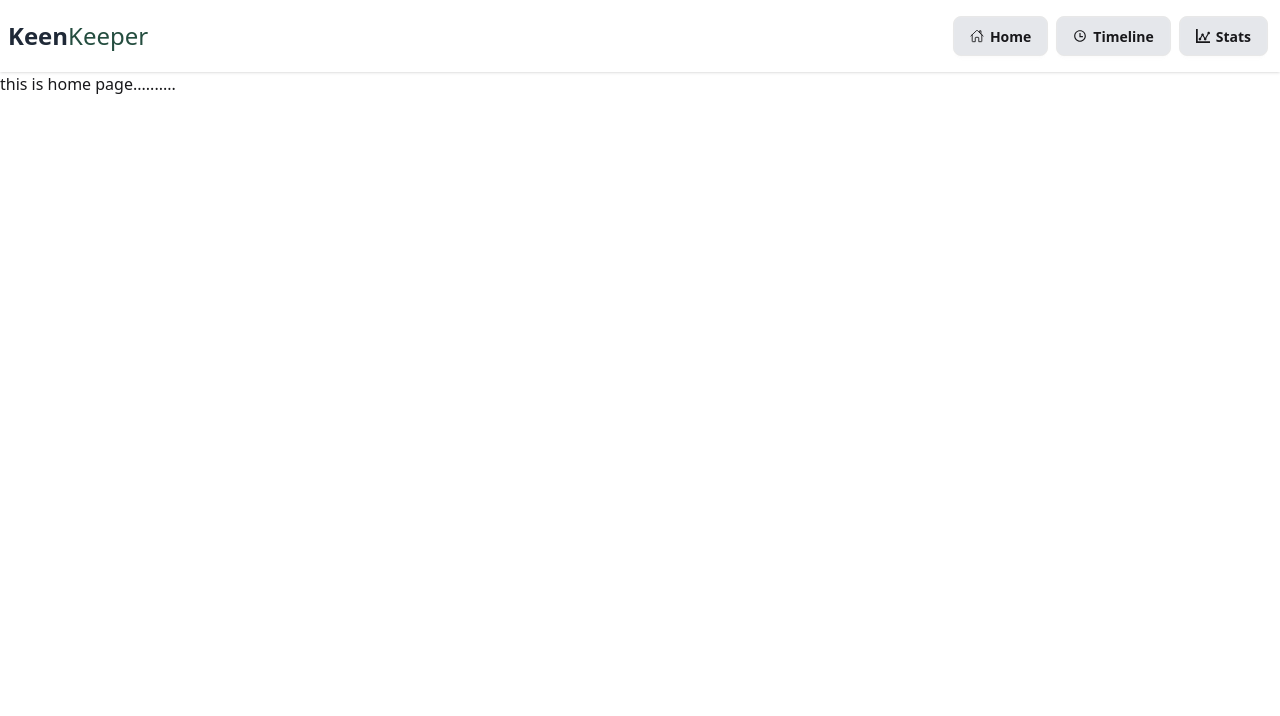
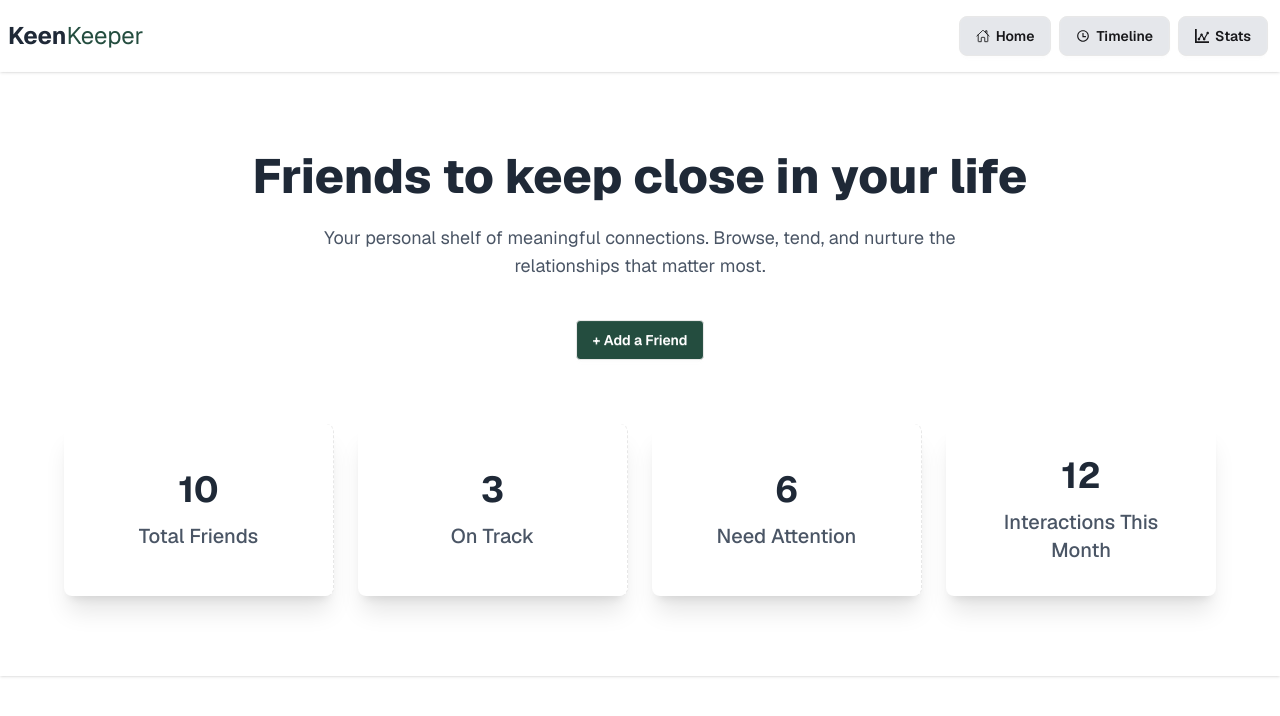
Before and after one commit to Md-Nur-A-Alam/Hero-B13-A07-keen_keeper, a Next.js app: page /home in a window 1280 px wide. Shown: the top 716 px of the page. Built offline with nearby package versions, Linux system fonts and the light colour scheme.

Commit message:
hero or banner section added

```diff
--- a/src/app/home/page.jsx
+++ b/src/app/home/page.jsx
@@ -1,9 +1,46 @@
-import React from 'react';
+
+const dashboardData = {
+  totalFriends: 10,
+  onTrack: 3,
+  needAttention: 6,
+  interactionsThisMonth: 12,
+};
 
 const HomePage = () => {
     return (
-        <div>
-            this is home page..........
+        <div className="py-20 px-4 md:px-0 shadow-sm">
+            <div className="container mx-auto text-center">
+                <h1 className="text-5xl font-extrabold text-[#1F2937] mb-6">
+                    Friends to keep close in your life
+                </h1>
+                <p className="text-lg text-gray-600 max-w-2xl mx-auto mb-10">
+                    Your personal shelf of meaningful connections. Browse, tend, and nurture the relationships that matter most.
+                </p>
+                <button className="btn bg-[#244D3F] btn-md mb-16 gap-2 text-white transition duration-300 hover:scale-110 text-thin">
+                    + Add a Friend
+                </button>
+                <div className="grid grid-cols-1 md:grid-cols-2 lg:grid-cols-4 gap-6 px-4 md:px-10 lg:px-16">
+                    <div className="stat bg-base-100 shadow-xl rounded-box p-8 flex flex-col items-center justify-center text-center transition duration-300 hover:scale-110">
+                        <div className="text-4xl text-[#1F2937] font-bold">{dashboardData.totalFriends}</div>
+                        <div className="text-xl text-gray-600 mt-3 font-medium">Total Friends</div>
+                    </div>
+
+                    <div className="stat bg-base-100 shadow-xl rounded-box p-8 flex flex-col items-center justify-center text-center transition duration-300 hover:scale-110">
+                        <div className="text-4xl text-[#1F2937] font-bold">{dashboardData.onTrack}</div>
+                        <div className="text-xl text-gray-600 mt-3 font-medium">On Track</div>
+                    </div>
+
+                    <div className="stat bg-base-100 shadow-xl rounded-box p-8 flex flex-col items-center justify-center text-center transition duration-300 hover:scale-110">
+                        <div className="text-4xl text-[#1F2937] font-bold">{dashboardData.needAttention}</div>
+                        <div className="text-xl text-gray-600 mt-3 font-medium">Need Attention</div>
+                    </div>
+
+                    <div className="stat bg-base-100 shadow-xl rounded-box p-8 flex flex-col items-center justify-center text-center transition duration-300 hover:scale-110">
+                        <div className="text-4xl text-[#1F2937] font-bold">{dashboardData.interactionsThisMonth}</div>
+                        <div className="text-xl text-gray-600 mt-3 font-medium">Interactions This Month</div>
+                    </div>
+                </div>
+            </div>
         </div>
     );
 };
--- a/src/app/layout.js
+++ b/src/app/layout.js
@@ -1,16 +1,10 @@
-import { Geist, Geist_Mono } from "next/font/google";
+import { Geist } from 'next/font/google'
 import "./globals.css";
 import Navbar from "@/components/Navbar/Navbar";
 
-const geistSans = Geist({
-  variable: "--font-geist-sans",
-  subsets: ["latin"],
-});
-
-const geistMono = Geist_Mono({
-  variable: "--font-geist-mono",
-  subsets: ["latin"],
-});
+const geist = Geist({
+  subsets: ['latin'],
+})
 
 export const metadata = {
   title: "KeenKeeper",
@@ -21,7 +15,7 @@ export default function RootLayout({ children }) {
   return (
     <html
       lang="en"
-      className={`${geistSans.variable} ${geistMono.variable} h-full antialiased`}
+      className={`${geist.className} h-full antialiased`}
       data-theme="light"
     >
       <body>
--- a/src/app/page.js
+++ b/src/app/page.js
@@ -1,10 +1,11 @@
 import Image from "next/image";
 import { DiVim } from "react-icons/di";
+import HomePage from "./home/page";
 
 export default function Home() {
   return (
     <div>
-
+      <HomePage></HomePage>
     </div>
   );
 }
--- a/src/app/stats/page.jsx
+++ b/src/app/stats/page.jsx
@@ -1,4 +1,3 @@
-import React from 'react';
 
 const StatsPage = () => {
     return (
--- a/src/app/timeline/page.jsx
+++ b/src/app/timeline/page.jsx
@@ -1,4 +1,3 @@
-import React from 'react';
 
 const TimelinePage = () => {
     return (
--- a/src/components/Navbar/Navbar.jsx
+++ b/src/components/Navbar/Navbar.jsx
@@ -10,7 +10,7 @@ const Navbar = ({ href }) => {
     const isActive = pathname === href;
 
     const options =
-        <div className="flex flex-col md:flex-row gap-2 md:z-10">
+        <div className="flex flex-col md:flex-row gap-2 md:z-100">
             <Link href="/" className={`${pathname === '/' ? 'bg-[#244D3F] text-white font-bold' : 'bg-gray-200'}  rounded-lg btn`}>
             <IoHomeOutline /> Home
             </Link>
@@ -22,7 +22,7 @@ const Navbar = ({ href }) => {
             </Link>
         </div>
     return (
-        <div className="bg-base-100 shadow-sm sticky top-0 right-0">
+        <div className="bg-white/50 backdrop-blur-md shadow-sm sticky top-0 right-0 z-20">
             <div className="navbar container mx-auto text-neutral">
                 <div className="navbar-start">
                     <div className="dropdown">
```
